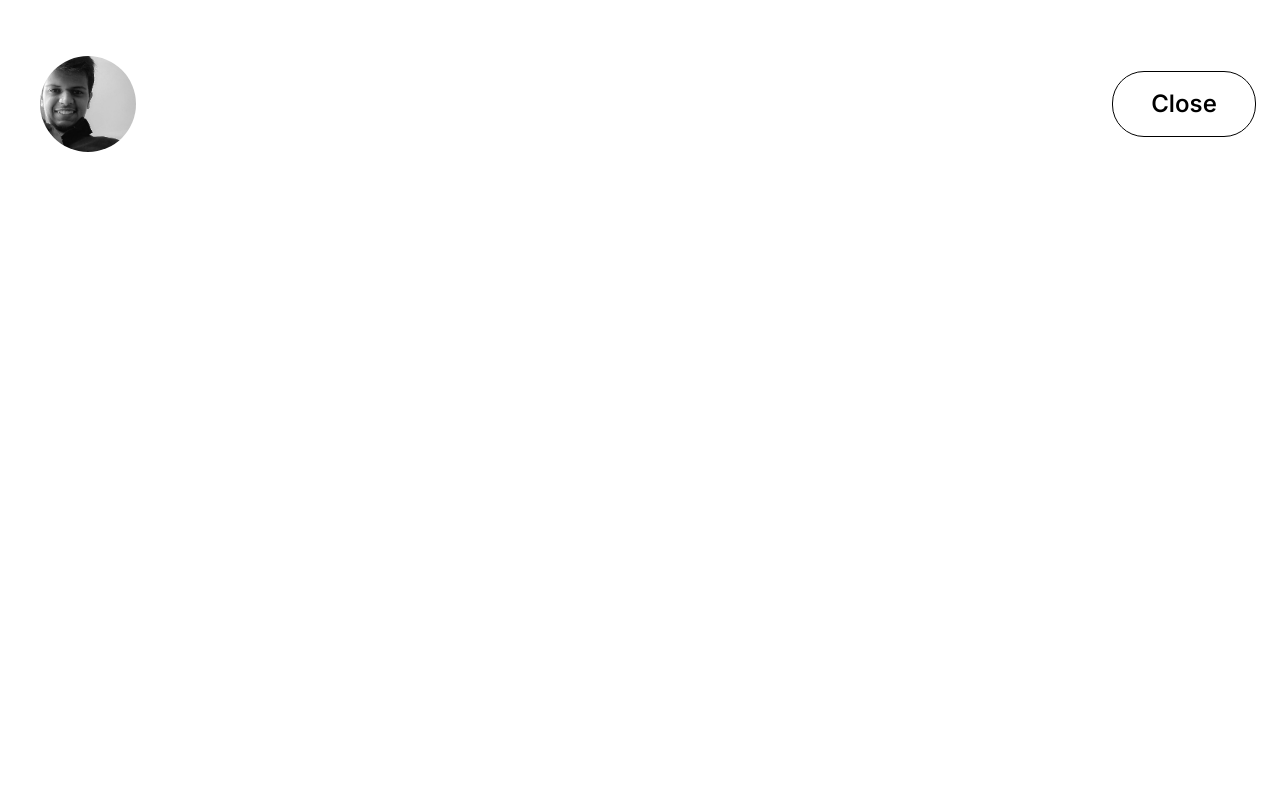
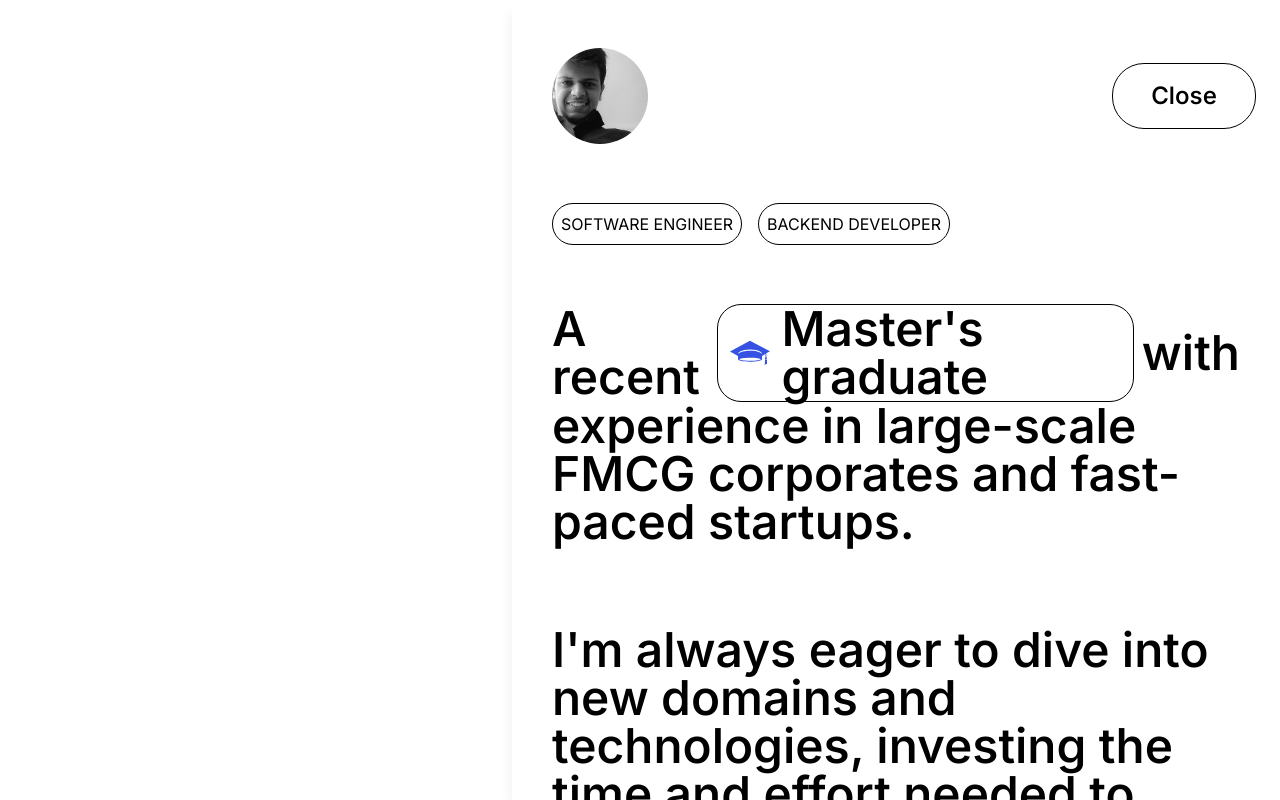
Before and after one commit to sarthakkhanduja/portfolio, a React (Vite) app in the folder client/: page /#/about in a window 1280 px wide. Built offline with nearby package versions, Linux system fonts and the light colour scheme.

Commit message:
Finished About section

```diff
--- a/client/src/components/About.tsx
+++ b/client/src/components/About.tsx
@@ -1,4 +1,6 @@
 import myPicture from "../assets/me.jpg";
+import gradCap from "../assets/graduationCap.svg";
+import ProjectItem from "./ProjectItem";
 
 type AboutProps = {
     onClose: () => void;
@@ -6,22 +8,81 @@ type AboutProps = {
 
 function About({ onClose }: AboutProps) {
     return (
-        <div className="p-2">
+        <div className="fixed top-0 right-0 w-3/5 h-screen overflow-y-auto bg-white shadow-lg px-2 z-50">
             <div className="h-48 flex flex-row justify-between items-center">
                 <div>
                     <img src={myPicture} className="size-24 rounded-full object-cover mx-8" alt="My Picture" />
                 </div>
                 <div>
                     <button
-                        onClick={onClose} // Call the onClose function when clicked
+                        onClick={onClose}
                         className="mx-4 p-4 w-36 rounded-[2rem] border-[1px] border-black text-2xl font-display font-custom hover:bg-black hover:text-white ease-in duration-100"
                     >
                         Close
                     </button>
                 </div>
             </div>
-            <div className="h-36">
-                {/* Additional content */}
+            {/* More content here */}
+            <div className="h-16 flex flex-row justify-start items-center mx-8">
+                <div className="p-2 font-display rounded-3xl border-[1px] border-black mr-4">
+                    SOFTWARE ENGINEER
+                </div>
+                <div className="p-2 font-display rounded-3xl border-[1px] border-black mr-4">
+                    BACKEND DEVELOPER
+                </div>
+            </div>
+
+            {/* Initial head text */}
+            <div className="h-auto mx-8 mt-12 font-display text-5xl font-custom flex flex-row items-center">
+                <p>A recent </p>
+                <div className="pl-2 pr-6 mx-2 font-display rounded-3xl border-[1px] border-black inline-flex items-center justify-center w-auto hover:bg-[#DFFF9C] hover:cursor-default ease-in-out duration-200">
+                    <img src={gradCap} className="size-12 mr-2"></img>
+                    Master's graduate
+                </div>
+                <p>with</p>
+            </div>
+            <div className="h-auto mx-8 font-display text-5xl font-custom">
+                <p>experience in large-scale FMCG corporates and fast-paced startups.</p>
+            </div>
+
+            {/* Additional content sections */}
+
+            {/* Second text */}
+            <div className="h-auto mx-8 mt-20 font-display text-5xl font-custom flex flex-row items-center">
+                <p>I'm always eager to dive into new domains and technologies, investing the time and effort needed to master them.</p>
+            </div>
+
+            {/* USP */}
+            <div className="h-auto mx-8 mt-20 font-display flex flex-col">
+                <p className="text-5xl font-custom">Unique Selling Point</p>
+                <p className="text-4xl mt-6 text-gray-500 font-semibold">I sincerely believe Adaptability is a skill that can be honed to perfection. Be it for hard skills, or work cultures - I'm flexible enough to adapt.</p>
+            </div>
+
+            {/* Brewing Digital Solutions */}
+            <div className="h-auto mx-8 mt-20 font-display flex flex-col">
+                <p className="text-5xl font-custom">Brewing Digital Solutions</p>
+                <p className="text-4xl mt-6 text-gray-500 font-semibold">Whether I'm developing software for a global audience or crafting tailored applications for a niche market, my focus remains on delivering impactful results that make a difference.</p>
+            </div>
+
+            {/* Availability */}
+            <div className="h-auto mx-8 mt-20 font-display flex flex-col">
+                <p className="text-5xl font-custom">Available for Opportunities</p>
+                <p className="text-4xl mt-6 text-gray-500 font-semibold">I'm currently on the lookout for Software Engineer or Backend Developer roles. <br></br>I'm also available as a freelancer, so if you have a project up for grabs, I'm ready to roll up my sleeves and get to work.</p>
+            </div>
+
+            <div className="h-auto my-14 flex flex-row items-center justify-start text-4xl font-display font-custom">
+                <div className="mx-8">
+                    <ProjectItem name="LinkedIn" />
+                </div>
+                <div className="mx-8">
+                    <ProjectItem name="GitHub" />
+                </div>
+                <div className="mx-8">
+                    <ProjectItem name="Resume" />
+                </div>
+                <div className="mx-8">
+                    <ProjectItem name="Email" />
+                </div>
             </div>
         </div>
     );
--- a/client/src/components/Home.tsx
+++ b/client/src/components/Home.tsx
@@ -10,9 +10,13 @@ import { useState } from "react";
 import About from "./About";
 import Contact from "./Contact";
 import Works from "./Works";
+import { useNavigate } from "react-router-dom";
 
 function Home() {
+    const navigate = useNavigate();
+
     const [activeComponent, setActiveComponent] = useState<JSX.Element | null>(null);
+
 
     const handleClose = () => {
         setActiveComponent(null);  // Close the active component
@@ -23,7 +27,9 @@ function Home() {
             {/* Navbar */}
             <div className="h-28 w-full py-4 px-16 flex flex-row">
                 <div className="w-1/2 flex justify-start">
-                    <div className="h-full flex flex-row justify-center items-center cursor-pointer">
+                    <div className="h-full flex flex-row justify-center items-center cursor-pointer" onClick={() => {
+                        navigate('/#');
+                    }}>
                         <img src={myPicture} className="h-8 w-8 rounded-full object-cover mx-2" alt="My Picture"/>
                         <h5 className="font-display text-xl">sarthakkhanduja.</h5>
                     </div>
@@ -74,7 +80,7 @@ function Home() {
                 </Marquee>
             </div>
 
-            {/* Conditionally render the About component */}
+            {/* Conditionally render the active component */}
             {activeComponent && (
                 <div className="absolute top-0 right-0 w-3/5 h-full bg-white z-10 p-8 ease-in-out duration-1600">
                     {activeComponent}
```
Also changed, not shown: client/src/assets/graduationCap.svg (added).
